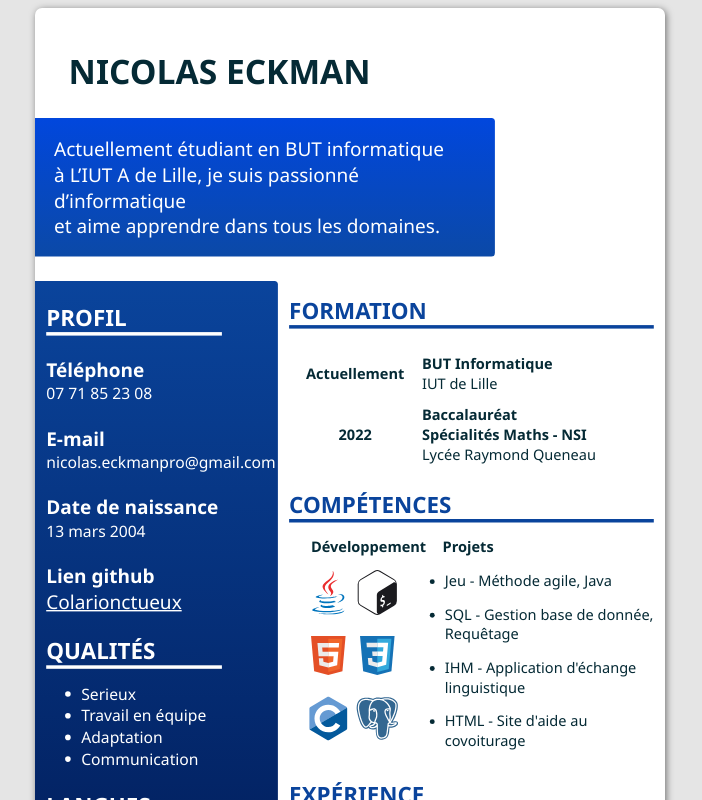
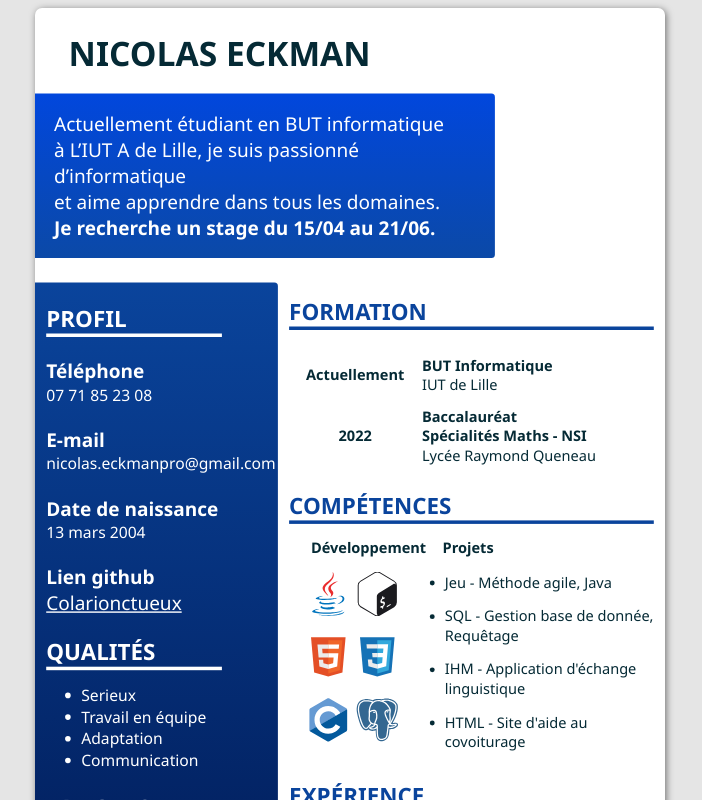
Before and after one commit to Colarionctueux/CV-svelte, a SvelteKit app: page / in a window 1280 px wide. Shown: the top 800 px of the page, without its empty margins (290-992 px from the left). Built offline with nearby package versions, Linux system fonts and the light colour scheme.

Commit message:
ajout dates de stage

```diff
--- a/src/routes/+page.svelte
+++ b/src/routes/+page.svelte
@@ -14,7 +14,8 @@
     <p>
       Actuellement étudiant en BUT informatique<br />
       à L’IUT A de Lille, je suis passionné d’informatique<br />
-      et aime apprendre dans tous les domaines.
+      et aime apprendre dans tous les domaines.<br />
+      <b>Je recherche un stage du 15/04 au 21/06.</b>
     </p>
     <div>
       <aside>
@@ -154,7 +155,7 @@
 
   main h1 {
     margin-left: 1em;
-    margin-top: 30px;
+    margin-top: 5px;
     margin-bottom: 0;
     font-size: 3em;
     color: rgb(5, 42, 53);
@@ -173,7 +174,7 @@
     width: 70%;
     font-size: 1.7em;
     margin-bottom: 35px;
-    margin-top: 35px;
+    margin-top: 25px;
     color: white;
     border-radius: 0 5px 5px 0;
   }
```
